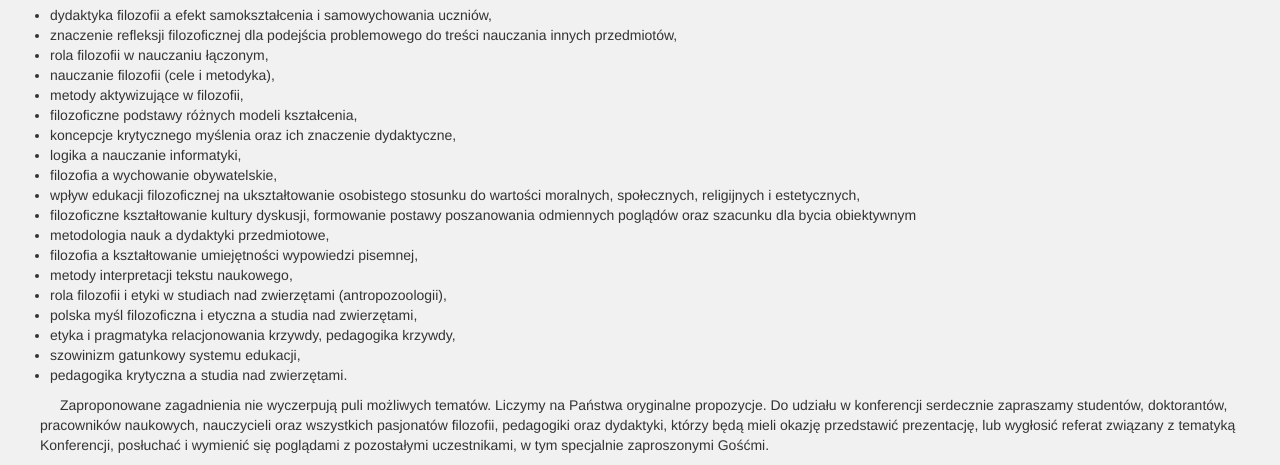
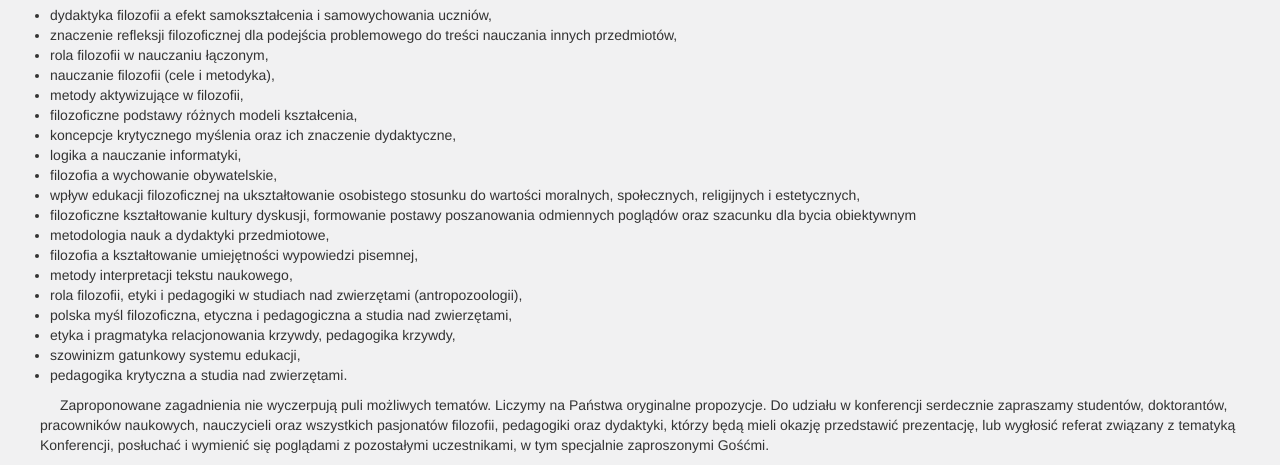
Before and after one commit to annabajer/konferencja-up, a plain HTML site: page index.html in a window 1280 px wide. Shown: the part 539-1004 px from the top of the page. Drawn offline with nearby package versions, Linux system fonts and the light colour scheme; some packages are replaced by stand-ins of ours.

Commit message:
Changes by Ania

```diff
--- a/index.html
+++ b/index.html
@@ -44,8 +44,8 @@
                <li>metodologia nauk a dydaktyki przedmiotowe,</li>
                <li>filozofia a kształtowanie umiejętności wypowiedzi pisemnej,</li>
                <li>metody interpretacji tekstu naukowego,</li>
-               <li>rola filozofii i etyki w studiach nad zwierzętami (antropozoologii),</li>
-               <li>polska myśl filozoficzna i etyczna a studia nad zwierzętami,</li>
+               <li>rola filozofii, etyki i pedagogiki w studiach nad zwierzętami (antropozoologii),</li>
+               <li>polska myśl filozoficzna, etyczna i pedagogiczna a studia nad zwierzętami,</li>
                <li>etyka i pragmatyka relacjonowania krzywdy, pedagogika krzywdy,</li>
                <li>szowinizm gatunkowy systemu edukacji,</li>
                <li>pedagogika krytyczna a studia nad zwierzętami.</li>
```
